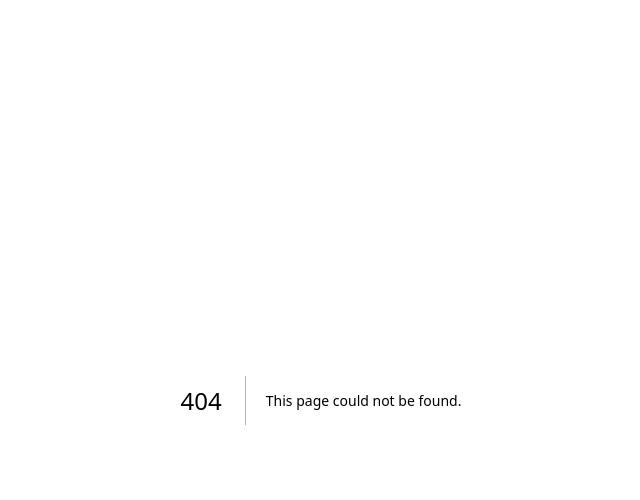
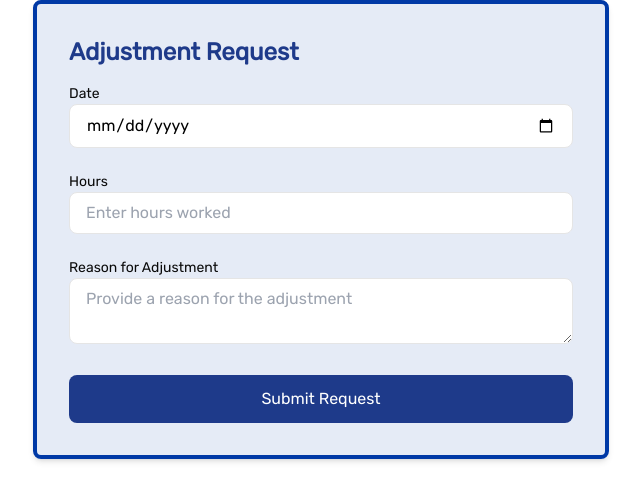
Before and after one commit to hasibshaif/mta-payroll, a Next.js app: page /intern/adjustment-request in a window 1280 px wide. Before the commit this address had no page. Shown: the top 500 px of the page, without its empty margins (319-959 px from the left). Built offline with nearby package versions, Linux system fonts and the light colour scheme; no server answers.

Commit message:
Add db logic to adjustment request for interns

```diff
--- a/app/intern/adjustmentRequest/page.tsx
+++ b/app/intern/adjustment-request/page.tsx
@@ -5,12 +5,10 @@ import AdjustmentRequest from "@/components/AdjustmentRequest";
 
 export default function AdjustmentRequestPage() {
   const searchParams = useSearchParams();
-  const adjustmentDates = JSON.parse(searchParams.get("adjustmentDates") || "[]"); // Parse adjustment dates
   const bscid = searchParams.get("bscid") || ""; // Get BSCID
 
   return (
     <AdjustmentRequest
-      adjustmentDates={adjustmentDates}
       bscid={bscid}
     />
   );
--- a/app/intern/dashboard/page.tsx
+++ b/app/intern/dashboard/page.tsx
@@ -113,18 +113,10 @@ export default function InternDashboard() {
             <div>
             <ShiningButton
               onClick={() => {
-                const adjustmentDates = JSON.stringify(
-                  payPeriodData
-                    .filter((row) => row.adjustment === "Yes") // Only rows needing adjustments
-                    .map((row) => row.date) // Extract the dates
-                );
-
                 const queryString = new URLSearchParams({
-                  adjustmentDates,
                   bscid: "1234567", // Pass the BSCID
                 }).toString();
-
-                router.push(`/intern/adjustmentRequest?${queryString}`);
+                router.push(`/intern/adjustment-request?${queryString}`);
               }}
             >
               Request Adjustments
@@ -136,7 +128,7 @@ export default function InternDashboard() {
           </div>
         </div>
 
-        <table className="w-full table-auto text-center border-collapse border border-[#0056fa] border-4 shadow-lg p-6">
+        <table className="w-full table-auto text-center border-collapse border-[#0056fa] border-4 shadow-lg p-6">
           <thead>
             <tr className="bg-[#0039a6] text-white">
               <th className="border border-gray-300 px-4 py-2">Date</th>
--- a/app/manager/dashboard/page.tsx
+++ b/app/manager/dashboard/page.tsx
@@ -128,7 +128,7 @@ export default function ManagerDashboard() {
             </div>
         </div>
 
-        <table className="w-full table-auto text-center border-collapse border border-[#0039a6] border-4 shadow-lg p-6">
+        <table className="w-full table-auto text-center border-collapse border-[#0039a6] border-4 shadow-lg p-6">
         <thead>
             <tr className="bg-[#0039a6] text-white">
             <th className="border border-gray-300 px-4 py-2">Date</th>
--- a/components/AdjustmentRequest.tsx
+++ b/components/AdjustmentRequest.tsx
@@ -1,28 +1,37 @@
 "use client";
 
 import { useState } from "react";
+import { db } from '@/firebase';
+import { collection, addDoc } from "firebase/firestore";
+import { addHours } from 'date-fns';
+import { useRouter } from "next/navigation";
 
 export default function AdjustmentRequest({
-  adjustmentDates,
-  bscid,
+  bscid
 }: {
-  adjustmentDates: string[]; // Dates needing adjustment
   bscid: string; // Intern BSCID
 }) {
+  const router = useRouter();
   const [selectedDate, setSelectedDate] = useState("");
   const [hours, setHours] = useState("");
   const [reason, setReason] = useState("");
 
-  const handleRequestSubmit = (e: React.FormEvent) => {
+  const handleRequestSubmit = async (e: React.FormEvent) => {
     e.preventDefault();
-
-    // You can replace this with a call to an API for submission
-    console.log({
-      bscid,
-      date: selectedDate,
-      hours,
-      reason,
-    });
+    try {
+      const docRef = await addDoc(collection(db, "adjustments"), {
+        bscid: bscid,
+        date: addHours(new Date(selectedDate), 5), // EST
+        hours: hours,
+        justification: reason,
+        pending: true,
+        approved: false
+      });
+      console.log("Document written with ID: ", docRef.id);
+    } catch (e) {
+      console.error("Error adding document: ", e);
+    }
+    router.push('/intern/dashboard');
   };
 
   return (
@@ -33,19 +42,13 @@ export default function AdjustmentRequest({
           <label htmlFor="date" className="block text-sm font-medium">
             Date
           </label>
-          <select
+          <input
             id="date"
+            type="date"
             value={selectedDate}
             onChange={(e) => setSelectedDate(e.target.value)}
             className="w-full text-black px-4 py-2 border rounded-lg focus:outline-none focus:ring-2 focus:ring-blue-500"
-          >
-            <option value="">Select a date</option>
-            {adjustmentDates.map((date) => (
-              <option key={date} value={date}>
-                {date}
-              </option>
-            ))}
-          </select>
+          ></input>
         </div>
 
         <div>
--- a/firebase.ts
+++ b/firebase.ts
@@ -1,5 +1,6 @@
 // Import the functions you need from the SDKs you need
 import { initializeApp } from "firebase/app";
+import { getFirestore } from "firebase/firestore";
 // TODO: Add SDKs for Firebase products that you want to use
 // https://firebase.google.com/docs/web/setup#available-libraries
 
@@ -15,3 +16,4 @@ const firebaseConfig = {
 
 // Initialize Firebase
 const app = initializeApp(firebaseConfig);
+export const db = getFirestore(app);
```
